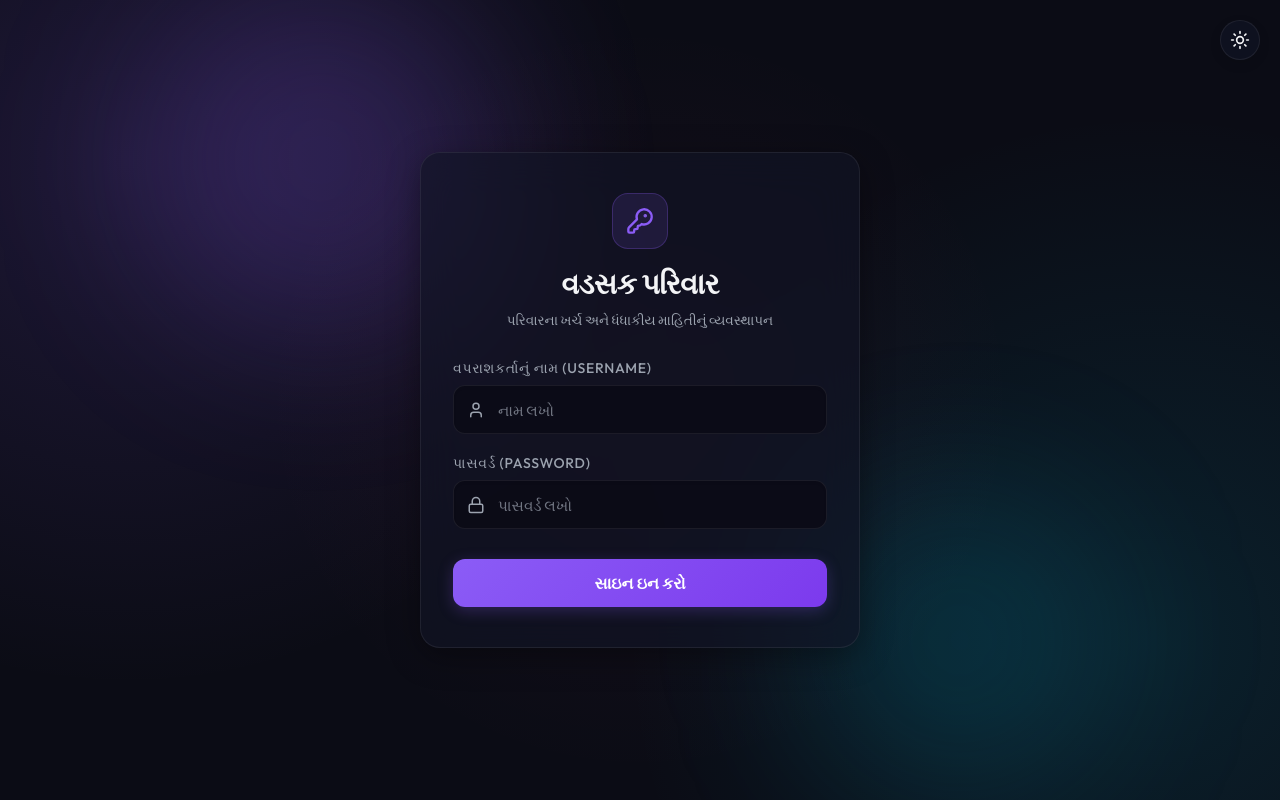
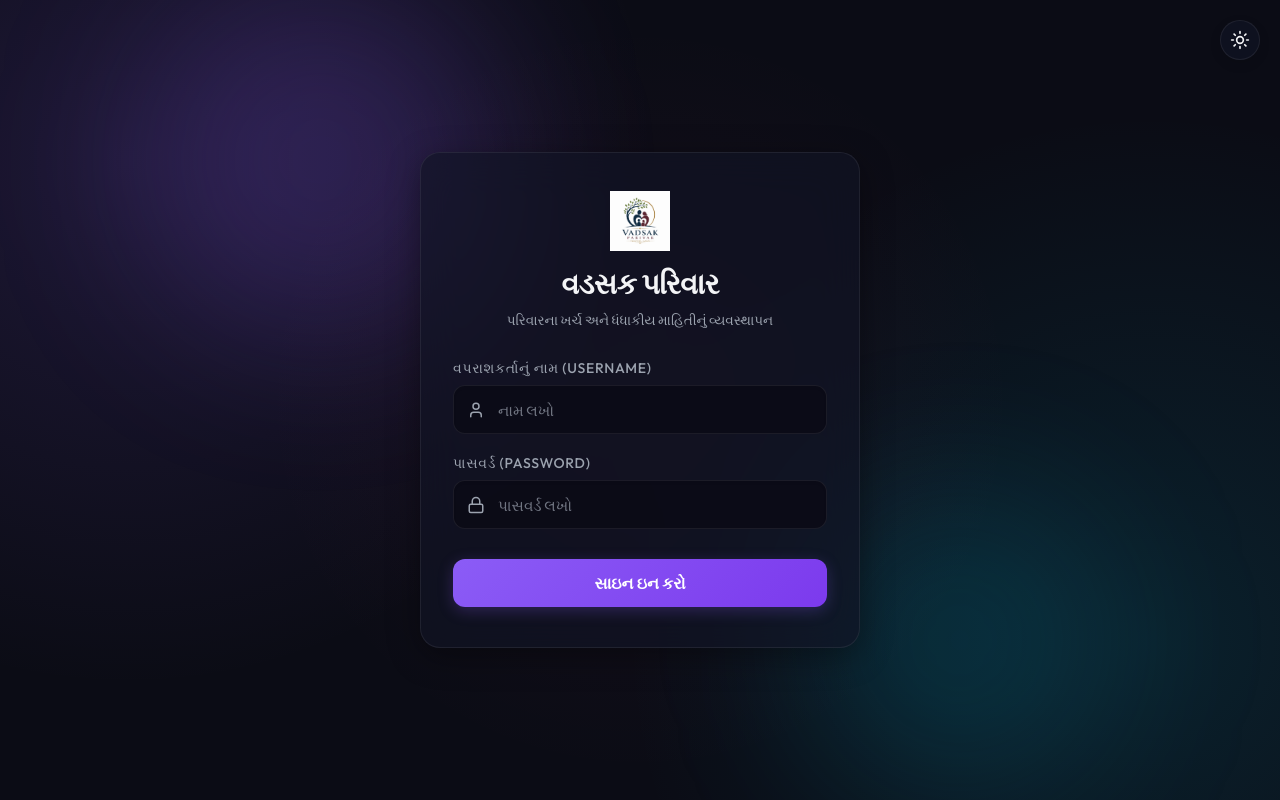
Before and after one commit to keyurvadsak/family-cost-and-effenciency-management, a React (Vite) app in the folder frontend/: page /login in a window 1280 px wide. Built offline with nearby package versions, Linux system fonts and the light colour scheme; no server answers.

Commit message:
Add custom transparent logo to headers, loading screens, and favicon

```diff
--- a/frontend/index.html
+++ b/frontend/index.html
@@ -3,7 +3,7 @@
 
 <head>
   <meta charset="UTF-8" />
-  <link rel="icon" type="image/svg+xml" href="/favicon.svg" />
+  <link rel="icon" type="image/png" href="/logo.png" />
   <meta name="viewport" content="width=device-width, initial-scale=1.0" />
   <title>વડસક પરિવાર</title>
 </head>
--- a/frontend/src/pages/AdminPage.tsx
+++ b/frontend/src/pages/AdminPage.tsx
@@ -145,6 +145,7 @@ export default function AdminPage() {
   if (loading) {
     return (
       <div style={styles.spinnerWrapper}>
+        <img src="/logo.png" alt="Loading" style={{ height: '80px', width: 'auto', marginBottom: '20px', objectFit: 'contain' }} />
         <div className="spinner" style={styles.spinner}></div>
       </div>
     );
--- a/frontend/src/pages/DashboardPortal.tsx
+++ b/frontend/src/pages/DashboardPortal.tsx
@@ -341,6 +341,7 @@ export default function DashboardPortal() {
   if (loading) {
     return (
       <div style={styles.loadingContainer}>
+        <img src="/logo.png" alt="Loading" style={{ height: '80px', width: 'auto', marginBottom: '20px', objectFit: 'contain' }} />
         <div style={styles.spinner}></div>
         <p style={{ marginTop: '12px', color: 'var(--text-muted)' }}>પ્રોફાઇલ ચકાસણી ચાલુ છે...</p>
       </div>
@@ -353,7 +354,7 @@ export default function DashboardPortal() {
       <header style={{ ...styles.navbar, padding: isMobile ? '12px 16px' : '16px 40px', flexDirection: isMobile ? 'column' : 'row', alignItems: isMobile ? 'stretch' : 'center' }} className="glass-card">
         <div style={{ display: 'flex', justifyContent: 'space-between', alignItems: 'center', width: isMobile ? '100%' : 'auto' }}>
           <div style={styles.navBrand} onClick={resetPortal}>
-            <div style={styles.logoBadge}>VP</div>
+            <img src="/logo.png" alt="Logo" style={{ height: '36px', width: 'auto', objectFit: 'contain' }} />
             <span style={{ ...styles.logoText, fontSize: isMobile ? '1rem' : '1.2rem' }}>વડસક પરિવાર</span>
           </div>
           {isMobile && (
--- a/frontend/src/pages/LoginPage.tsx
+++ b/frontend/src/pages/LoginPage.tsx
@@ -39,7 +39,7 @@ export default function LoginPage() {
       <div className="glass-card animate-fade-in" style={styles.card}>
         <div style={styles.header}>
           <div style={styles.logoIcon}>
-            <KeyRound size={28} color="#8b5cf6" />
+            <img src="/logo.png" alt="Logo" style={{ height: '60px', width: 'auto', objectFit: 'contain' }} />
           </div>
           <h1 style={styles.title}>વડસક પરિવાર</h1>
           <p style={styles.subtitle}>પરિવારના ખર્ચ અને ધંધાકીય માહિતીનું વ્યવસ્થાપન</p>
```
Also changed, not shown: frontend/public/logo.png (added).
